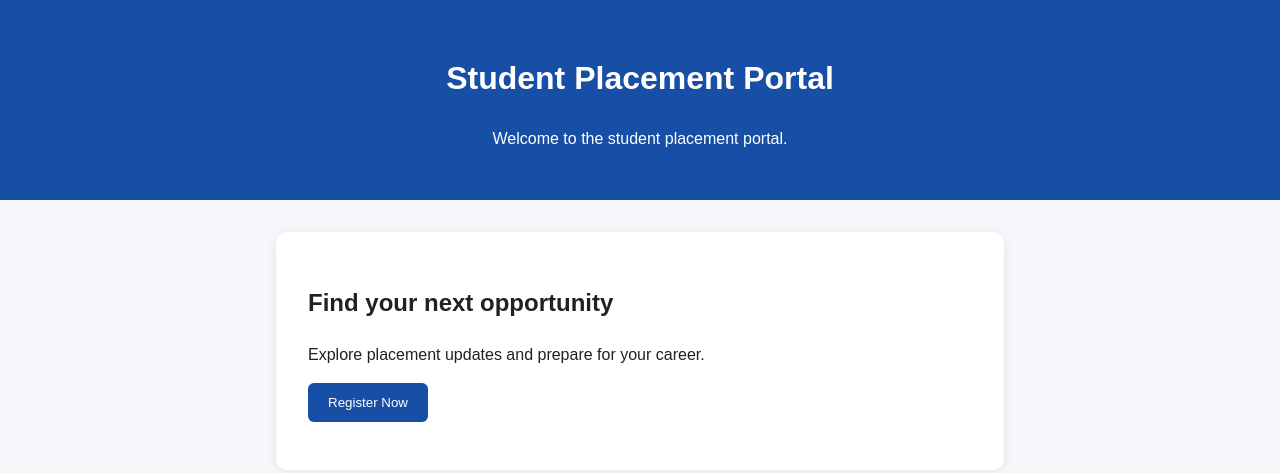
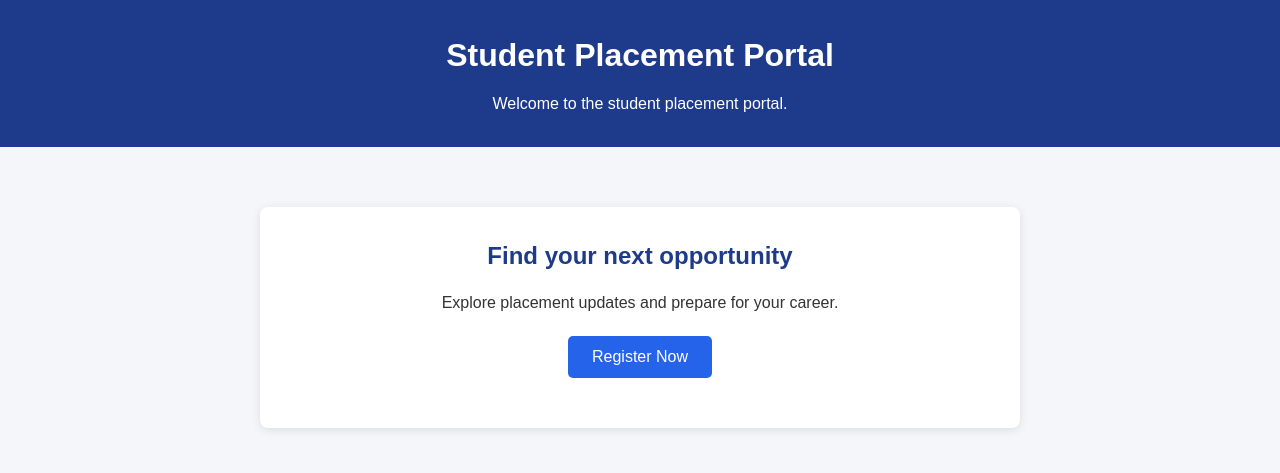
Before and after one commit to rajathknaik06/github-actions-learning, a plain HTML site: page website/index.html in a window 1280 px wide. Drawn offline with Linux system fonts and the light colour scheme.

Commit message:
Fix website formatting and CI-CD pipeline

```diff
--- a/website/index.html
+++ b/website/index.html
@@ -1,10 +1,10 @@
 <!DOCTYPE html>
 <html lang="en">
   <head>
-  <meta charset="UTF-8">
-  <meta name="viewport" content="width=device-width, initial-scale=1.0">
+    <meta charset="UTF-8" />
+    <meta name="viewport" content="width=device-width, initial-scale=1.0" />
     <title>Student Placement Portal</title>
-  <link rel="stylesheet" href="style.css">
+    <link rel="stylesheet" href="style.css" />
   </head>
   <body>
     <header>
@@ -16,7 +16,9 @@
       <section>
         <h2>Find your next opportunity</h2>
         <p>Explore placement updates and prepare for your career.</p>
+
         <button type="button" id="registerBtn">Register Now</button>
+
         <p id="message" aria-live="polite"></p>
       </section>
     </main>
--- a/website/script.js
+++ b/website/script.js
@@ -2,5 +2,6 @@ const registerButton = document.querySelector("#registerBtn");
 const message = document.querySelector("#message");
 
 registerButton.addEventListener("click", () => {
-  message.textContent = "Thanks for your interest! Registration will open soon.";
+  message.textContent =
+    "Thanks for your interest! Registration will open soon.";
 });
--- a/website/style.css
+++ b/website/style.css
@@ -1,44 +1,66 @@
 * {
+  margin: 0;
+  padding: 0;
   box-sizing: border-box;
 }
 
 body {
-  margin: 0;
   font-family: Arial, sans-serif;
+  background-color: #f4f6f9;
+  color: #333;
   line-height: 1.6;
-  color: #202124;
-  background: #f5f7fb;
 }
 
 header {
-  padding: 2rem 1rem;
+  background-color: #1e3a8a;
+  color: white;
   text-align: center;
-  color: #ffffff;
-  background: #174ea6;
+  padding: 30px 20px;
+}
+
+header h1 {
+  margin-bottom: 10px;
 }
 
 main {
-  max-width: 760px;
-  margin: 2rem auto;
-  padding: 0 1rem;
+  max-width: 800px;
+  margin: 40px auto;
+  padding: 20px;
 }
 
 section {
-  padding: 2rem;
-  border-radius: 12px;
-  background: #ffffff;
-  box-shadow: 0 2px 12px rgb(0 0 0 / 8%);
+  background-color: white;
+  padding: 30px;
+  border-radius: 8px;
+  text-align: center;
+  box-shadow: 0 2px 10px rgb(0 0 0 / 10%);
+}
+
+section h2 {
+  margin-bottom: 15px;
+  color: #1e3a8a;
+}
+
+section p {
+  margin-bottom: 20px;
 }
 
 button {
-  padding: 0.75rem 1.25rem;
-  border: 0;
-  border-radius: 6px;
-  color: #ffffff;
-  background: #174ea6;
+  background-color: #2563eb;
+  color: white;
+  border: none;
+  padding: 12px 24px;
+  border-radius: 5px;
   cursor: pointer;
+  font-size: 16px;
 }
 
 button:hover {
-  background: #0d3b82;
+  background-color: #1d4ed8;
 }
+
+#message {
+  margin-top: 20px;
+  font-weight: bold;
+  color: #15803d;
+}
```
Also changed, not shown: 1 other file. Lines whose indentation alone changed are shown as unchanged.
